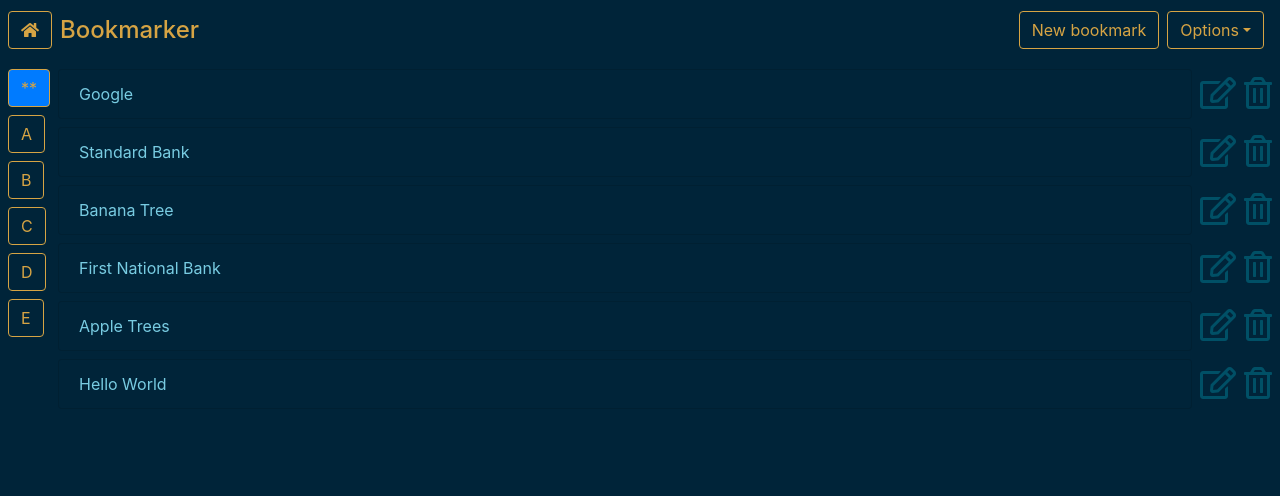
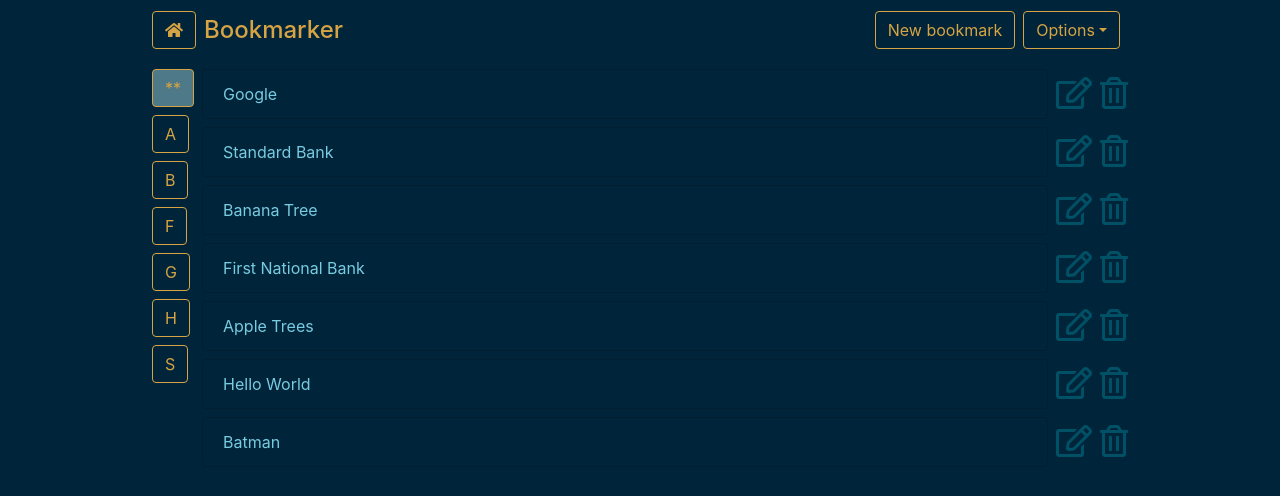
Before and after one commit to gavin-dalton/web-apps-bookmarker, a React (Create React App) app: page / in a window 1280 px wide. Shown: the top 496 px of the page. Built offline with nearby package versions, Linux system fonts and the light colour scheme.

Commit message:
Development progress

```diff
--- a/package.json
+++ b/package.json
@@ -3,6 +3,7 @@
   "version": "0.1.0",
   "private": true,
   "dependencies": {
+    "lodash": "^4.17.11",
     "node-sass": "^4.12.0",
     "react": "^16.8.6",
     "react-dom": "^16.8.6",
--- a/public/index.html
+++ b/public/index.html
@@ -27,7 +27,7 @@
   <link rel="stylesheet" href="https://use.fontawesome.com/releases/v5.7.1/css/all.css">
 </head>
 
-<body class="bg-dark">
+<body class="mx-auto d-block bg-dark gd-bm-container">
   <noscript>You need to enable JavaScript to run this app.</noscript>
   <div id="root"></div>
   <!--
--- a/src/assets/Bookmarker.scss
+++ b/src/assets/Bookmarker.scss
@@ -21,6 +21,10 @@ $sfb-1: #e4eff0;
 .btn {
   color: $st-orange !important;
   border-color: $st-orange !important;
+}
+
+.btn-primary {
+  background-color: $sfb-3 !important;
 }
 
 .btn:hover,
@@ -47,6 +51,10 @@ $sfb-1: #e4eff0;
 }
 
 // Custom CSS
+.gd-bm-container {
+  max-width: 100%;
+}
+
 .gd-bm-flex-alpha {
   flex: 0 0 50px;
 }
@@ -60,3 +68,9 @@ $sfb-1: #e4eff0;
 .gd-bm-icon:hover {
   color: $sfb-2;
 }
+
+@media (min-width: 992px) {
+  .gd-bm-container {
+    max-width: 992px;
+  }
+}
--- a/src/components/Alphabet.js
+++ b/src/components/Alphabet.js
@@ -1,14 +1,18 @@
-import React, { useState, useEffect } from 'react';
+import React, { useState, useEffect, useContext } from 'react';
 import { Link } from "react-router-dom";
+import { BookmarkContext } from '../context/BookmarkStore';
+import array from 'lodash/array';
+import collection from 'lodash/collection';
 
 const Alphabet = (props) => {
   const [active, setActive] = useState('**');
-  const index = ['**', 'A', 'B', 'C', 'D', 'E'];
-  console.log(props.route);
+  const [index, setIndex] = useState([active]);
+  const [state] = useContext(BookmarkContext);
+  // console.log('Alphabet: props.route...', props.route);
 
   useEffect(() => {
-    if(props.route) {
-      if(props.route === '/') {
+    if (props.route) {
+      if (props.route === '/') {
         setActive('**');
       } else {
         setActive(props.route);
@@ -18,9 +22,23 @@ const Alphabet = (props) => {
     return () => true;
   }, [props.route])
 
+  useEffect(() => {
+    // console.log('Alphabet: state.hasChanged...', state.hasChanged);
+    let x = state.bookmarks
+      ? state.bookmarks.map((v, i) => { return v.siteName.slice(0, 1).toUpperCase(); })
+      : [];
+    x = collection.orderBy(array.uniq(x));
+    setIndex(['**', ...x]);
+    // Effect clean-up function
+    return () => true
+    // eslint-disable-next-line react-hooks/exhaustive-deps
+  }, [state.hasChanged]);
+
+  // console.log('Alphabet: index...', index);
+
   return (
     <div>
-      {index.map((v, i) => {
+      {index && index.map((v, i) => {
         return (
           <Link
             key={i}
--- a/src/components/Bookmarks.js
+++ b/src/components/Bookmarks.js
@@ -6,7 +6,7 @@ const Bookmarks = (props) => {
   const [state, dispatch] = useContext(BookmarkContext);
 
   useEffect(() => {
-    dispatch({ type: 'BM_LOADING' })
+    dispatch({ type: 'BM_LOADING', payload: '' })
     // console.log('Bookmarks: effect...', state);
 
     setTimeout(() => {
@@ -17,6 +17,9 @@ const Bookmarks = (props) => {
       if (storedData.statusOK) {
         // console.log('Bookmarks: storedData...', storedData.data);
         dispatch({ type: 'BM_FETCHED', payload: storedData.data });
+        if (state.hasChanged !== storedData.data.length) {
+          dispatch({ type: 'BM_CHANGED', payload: storedData.data.length });
+        }
       } else {
         dispatch({ type: 'BM_FAILURE', payload: [] });
       }
@@ -38,6 +41,7 @@ const Bookmarks = (props) => {
         !state.isError ? (
           <div className="list-group mt-2 mr-2">
             {state.bookmarks.map((bookmark, index) => {
+              if (bookmark.siteName.slice(0, 1) === props.route || props.route === '/') {
                 return (
                   <div className="d-flex flex-nowrap align-items-center mb-2" key={index}>
                     <div className="w-100">
@@ -61,7 +65,9 @@ const Bookmarks = (props) => {
                       ></i>
                     </div>
                   </div>
+
                 );
+              } else { return null }
             })}
           </div>
         ) : (
--- a/src/context/BookmarkStore.js
+++ b/src/context/BookmarkStore.js
@@ -4,6 +4,9 @@ import { BookmarkReducer } from '../reducers/reducers'
 const initBookmarks = {
   isLoading: false,
   isError: false,
+  hasChanged: 0,
+  siteName: '',
+  siteURL: '',
   bookmarks: []
 };
 
--- a/src/reducers/reducers.js
+++ b/src/reducers/reducers.js
@@ -1,10 +1,11 @@
 /**
  * Bookmarks reducer function to mutate store data state
  * @param {any} state Data store state
- * @param {any} action Reducer action and payload
+ * @param {any} action Reducer action type and payload
  */
 export const BookmarkReducer = (state, action) => {
-  console.log('BookmarkReducer: action...', action.type);
+  // console.log('BookmarkReducer: action type...', action.type);
+  // console.log('BookmarkReducer: action payload...', action.payload);
   switch (action.type) {
     case 'BM_LOADING':
       return {
@@ -12,12 +13,23 @@ export const BookmarkReducer = (state, action) => {
         isLoading: true,
         isError: false
       };
+    case 'BM_CHANGED':
+      console.log('BookmarkReducer: BM_CHANGED...', action.payload);
+      return {
+        ...state,
+        hasChanged: action.payload
+      };
     case 'BM_FETCHED':
       return {
         ...state,
         isLoading: false,
         isError: false,
         bookmarks: action.payload
+      };
+    case 'BM_INPUT':
+      return {
+        ...state,
+        [action.payload.id]: action.payload.value
       };
     case 'BM_FAILURE':
       // Can do some error handling here if needed
--- a/src/utilities/localstorage.js
+++ b/src/utilities/localstorage.js
@@ -83,6 +83,10 @@ const getMockStorage = (obj) => {
       {
         siteName: 'Hello World',
         siteURL: 'https://www.google.co.za'
+      },
+      {
+        siteName: 'Batman',
+        siteURL: 'https://www.batman.com'
       }
     ]
   };
```
Lines whose indentation alone changed are shown as unchanged.
